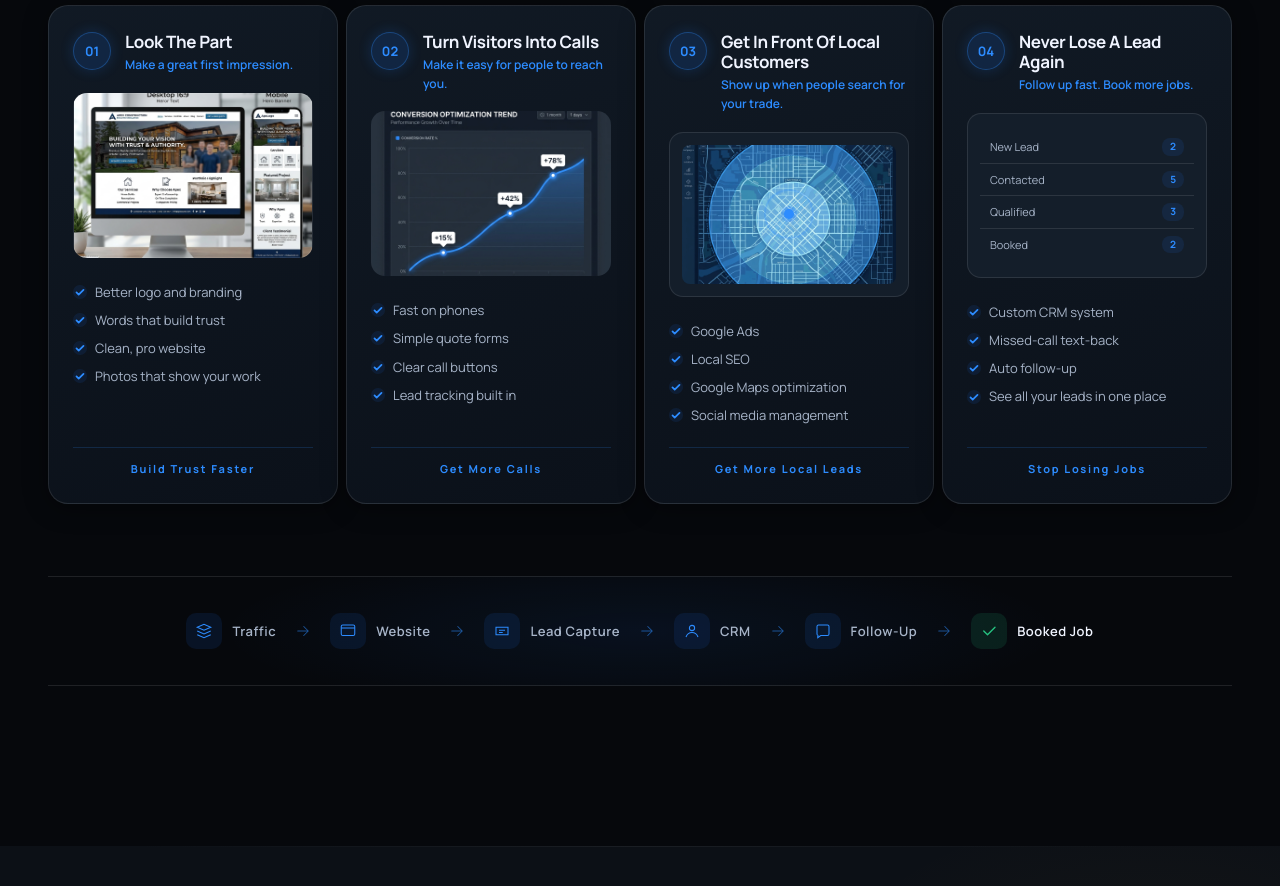
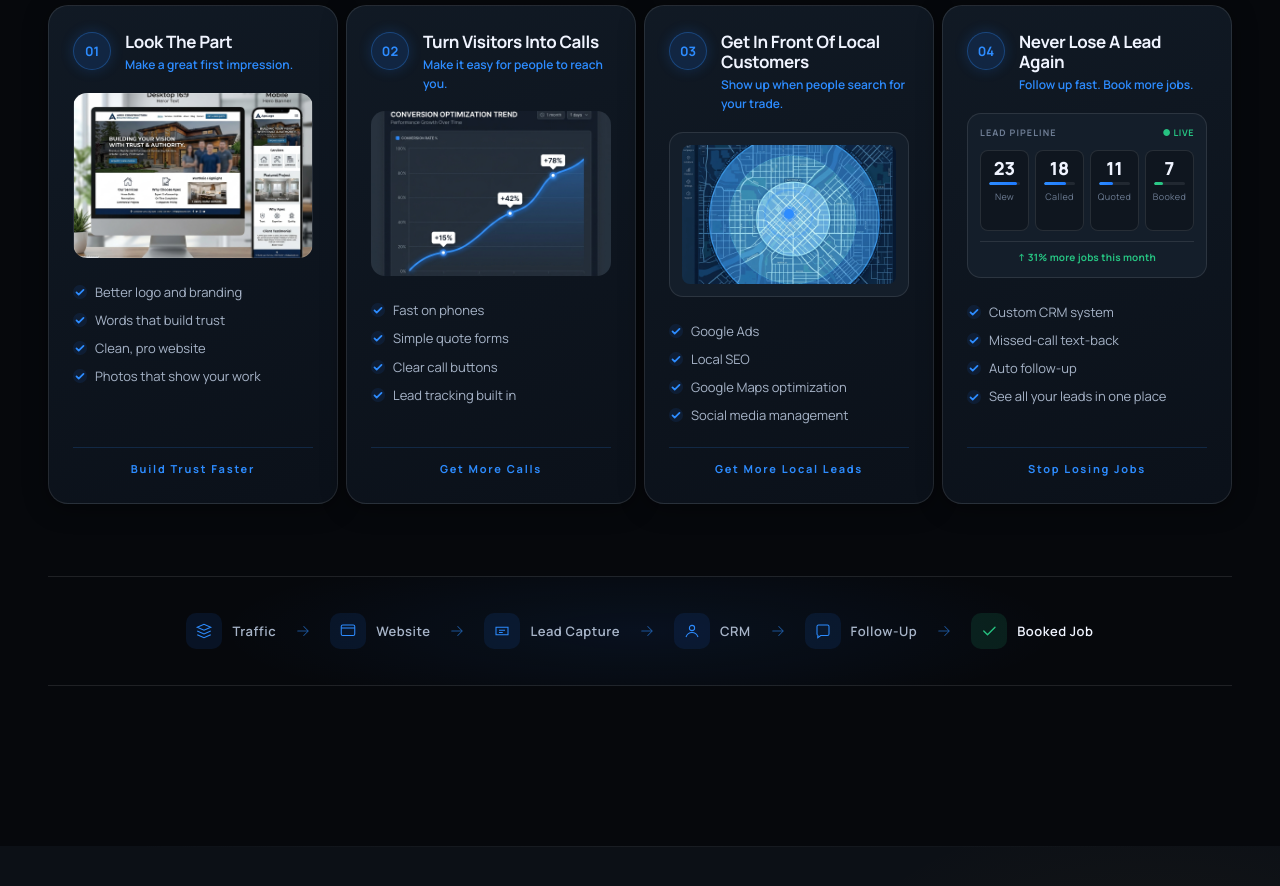
Before and after one commit to natejake935/ironclad-digital, a plain HTML site: page index.html in a window 1280 px wide. Shown: the part 2660-3546 px from the top of the page. Drawn offline with Linux system fonts and the light colour scheme.

Commit message:
feat: replace step 04 pipeline rows with mini dashboard visual

```diff
--- a/index.html
+++ b/index.html
@@ -415,11 +415,36 @@
             </div>
           </div>
           <div class="step-card__mock step-card__mock--pipeline">
-            <div class="mock-pipeline">
-              <div class="mock-row"><span>New Lead</span><em>2</em></div>
-              <div class="mock-row"><span>Contacted</span><em>5</em></div>
-              <div class="mock-row"><span>Qualified</span><em>3</em></div>
-              <div class="mock-row"><span>Booked</span><em>2</em></div>
+            <div class="mock-dash">
+              <div class="mock-dash__head">
+                <span class="mock-dash__title">LEAD PIPELINE</span>
+                <span class="mock-dash__live">● LIVE</span>
+              </div>
+              <div class="mock-dash__stats">
+                <div class="mock-dash__stat">
+                  <div class="mock-dash__num">23</div>
+                  <div class="mock-dash__bar"><span style="width:90%"></span></div>
+                  <div class="mock-dash__label">New</div>
+                </div>
+                <div class="mock-dash__stat">
+                  <div class="mock-dash__num">18</div>
+                  <div class="mock-dash__bar"><span style="width:70%"></span></div>
+                  <div class="mock-dash__label">Called</div>
+                </div>
+                <div class="mock-dash__stat">
+                  <div class="mock-dash__num">11</div>
+                  <div class="mock-dash__bar"><span style="width:46%"></span></div>
+                  <div class="mock-dash__label">Quoted</div>
+                </div>
+                <div class="mock-dash__stat">
+                  <div class="mock-dash__num">7</div>
+                  <div class="mock-dash__bar mock-dash__bar--green"><span style="width:28%"></span></div>
+                  <div class="mock-dash__label">Booked</div>
+                </div>
+              </div>
+              <div class="mock-dash__footer">
+                <span class="mock-dash__delta">↑ 31% more jobs this month</span>
+              </div>
             </div>
           </div>
           <ul class="step-card__list">
--- a/styles.css
+++ b/styles.css
@@ -696,19 +696,37 @@ button{font-family:inherit;cursor:pointer;border:0;background:none;color:inherit
   100%{transform:translate(-50%,-50%) scale(2.6);opacity:0}
 }
 
-.mock-pipeline{width:100%}
-.mock-row{
+.mock-dash{width:100%;height:100%;display:flex;flex-direction:column;gap:10px}
+.mock-dash__head{
   display:flex;justify-content:space-between;align-items:center;
-  font-size:11px;color:var(--text-muted);
-  padding:7px 10px;border-bottom:1px solid var(--border);
 }
-.mock-row:last-child{border-bottom:0}
-.mock-row em{
-  font-style:normal;font-weight:700;color:var(--blue-soft);
-  background:rgba(31,123,255,.1);
-  padding:1px 8px;border-radius:8px;
-  font-size:10px;
+.mock-dash__title{font-size:9px;font-weight:700;color:var(--text-dim);letter-spacing:.12em}
+.mock-dash__live{font-size:9px;color:var(--green);font-weight:700;letter-spacing:.06em}
+.mock-dash__stats{
+  display:grid;grid-template-columns:repeat(4,1fr);gap:6px;flex:1;
 }
+.mock-dash__stat{
+  display:flex;flex-direction:column;align-items:center;gap:5px;
+  background:rgba(0,0,0,.25);border:1px solid var(--border);
+  border-radius:8px;padding:8px 4px;
+}
+.mock-dash__num{font-size:18px;font-weight:800;color:var(--text-main);line-height:1}
+.mock-dash__bar{
+  width:80%;height:3px;background:rgba(255,255,255,.08);border-radius:2px;overflow:hidden;
+}
+.mock-dash__bar span{
+  display:block;height:100%;
+  background:linear-gradient(90deg,var(--blue-soft),var(--blue));border-radius:2px;
+}
+.mock-dash__bar--green span{
+  background:linear-gradient(90deg,#2ecc8a,var(--green));
+}
+.mock-dash__label{font-size:9px;color:var(--text-dim);letter-spacing:.04em}
+.mock-dash__footer{
+  display:flex;justify-content:center;
+  padding-top:8px;border-top:1px solid var(--border);
+}
+.mock-dash__delta{font-size:10px;color:var(--green);font-weight:700;letter-spacing:.02em}
 
 /* Flow strip */
 .flow{
```
